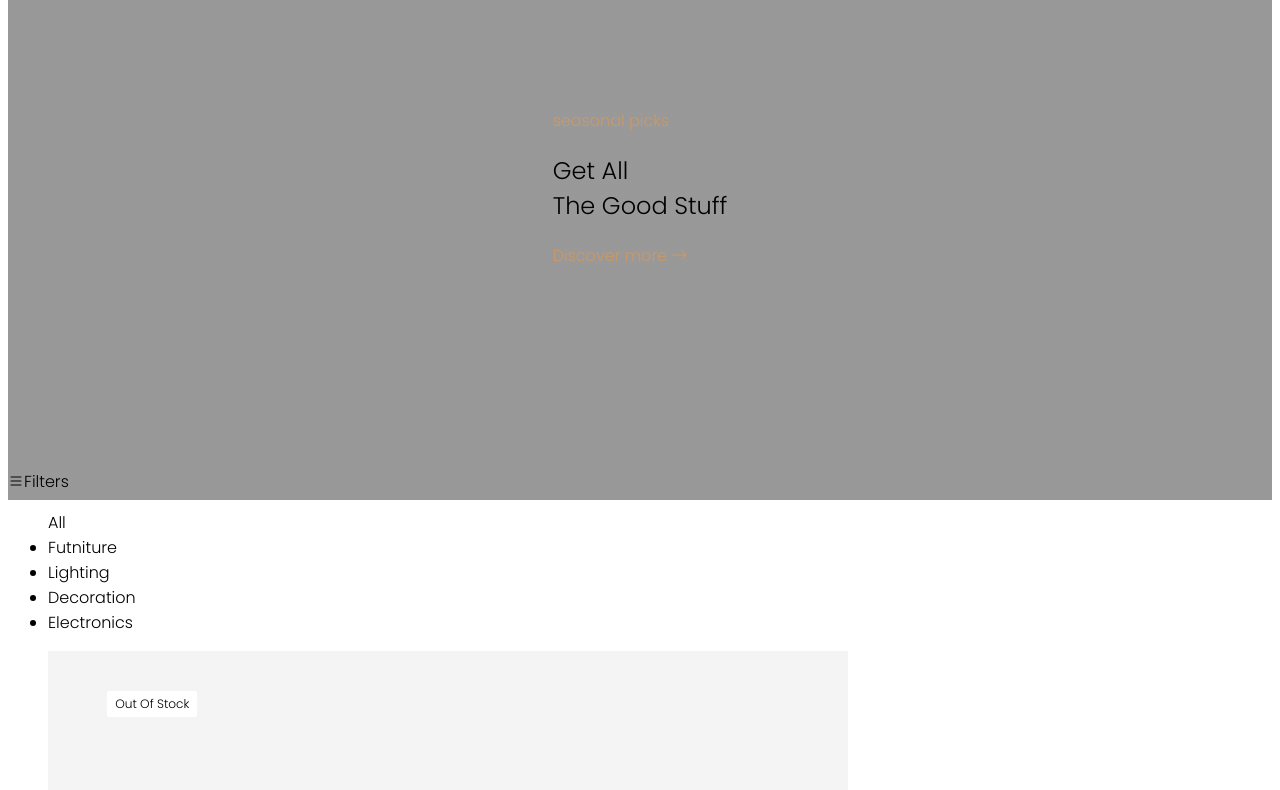
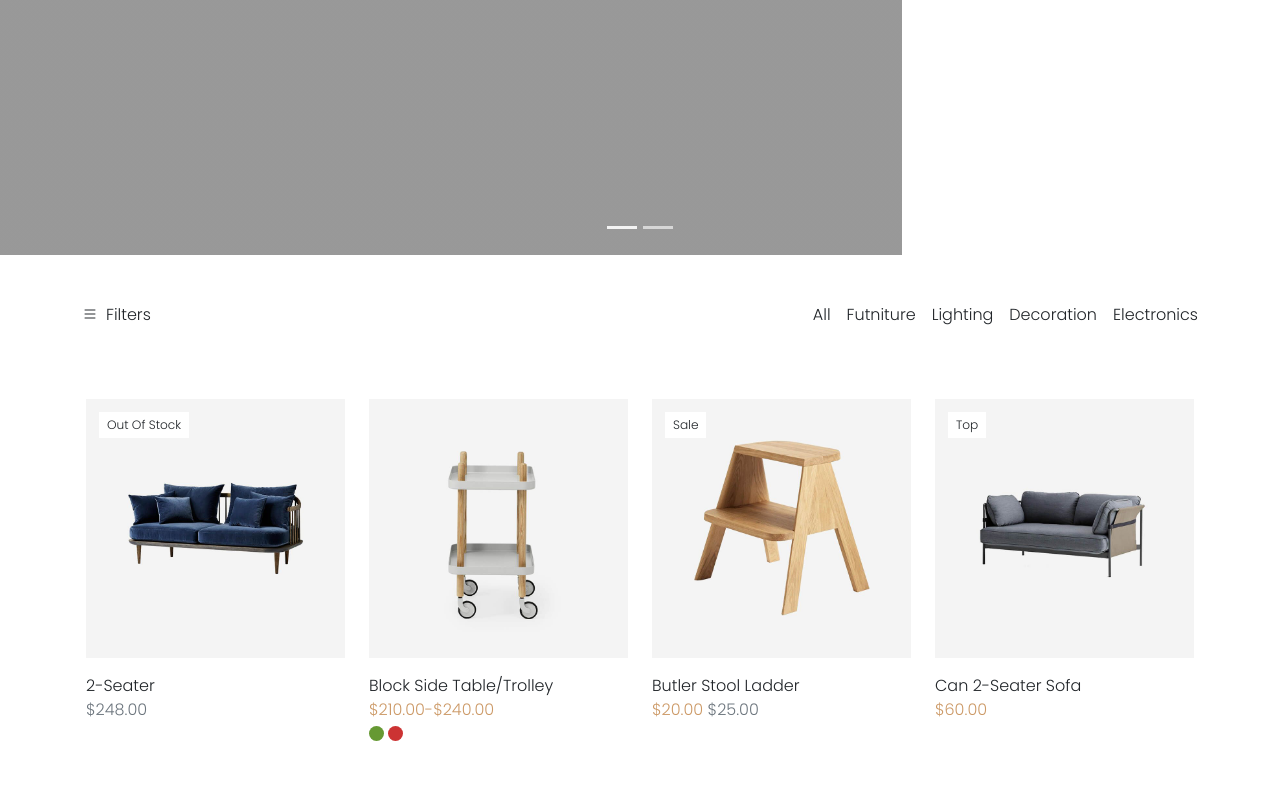
Before and after one commit to ayhammesho/Molla, a website: page index.html in a window 1280 px wide. Shown: the part 444-1234 px from the top of the page. Drawn offline with nearby package versions, Linux system fonts and the light colour scheme.

Commit message:
Update index.html

```diff
--- a/index.html
+++ b/index.html
@@ -8,6 +8,8 @@
     <link rel="preconnect" href="https://fonts.googleapis.com">
 <link rel="preconnect" href="https://fonts.gstatic.com" crossorigin>
 <link href="https://fonts.googleapis.com/css2?family=Poppins:wght@200;300;400&display=swap" rel="stylesheet">
+   <!-- CSS only -->
+<link href="https://cdn.jsdelivr.net/npm/bootstrap@5.2.0/dist/css/bootstrap.min.css" rel="stylesheet" integrity="sha384-gH2yIJqKdNHPEq0n4Mqa/HGKIhSkIHeL5AyhkYV8i59U5AR6csBvApHHNl/vI1Bx" crossorigin="anonymous">
 
     <link rel="stylesheet" href="https://cdn.jsdelivr.net/npm/bootstrap-icons@1.8.0/font/bootstrap-icons.css">
     <link rel="stylesheet" href="css/style.css">
```
